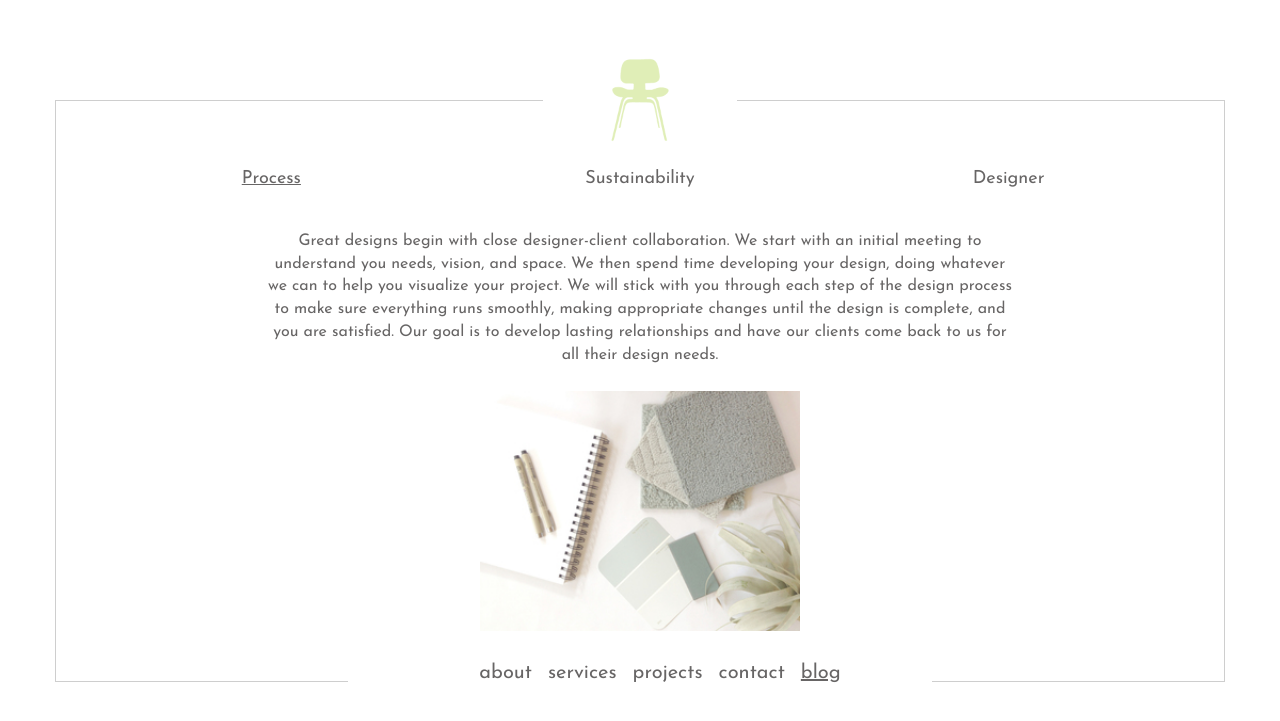
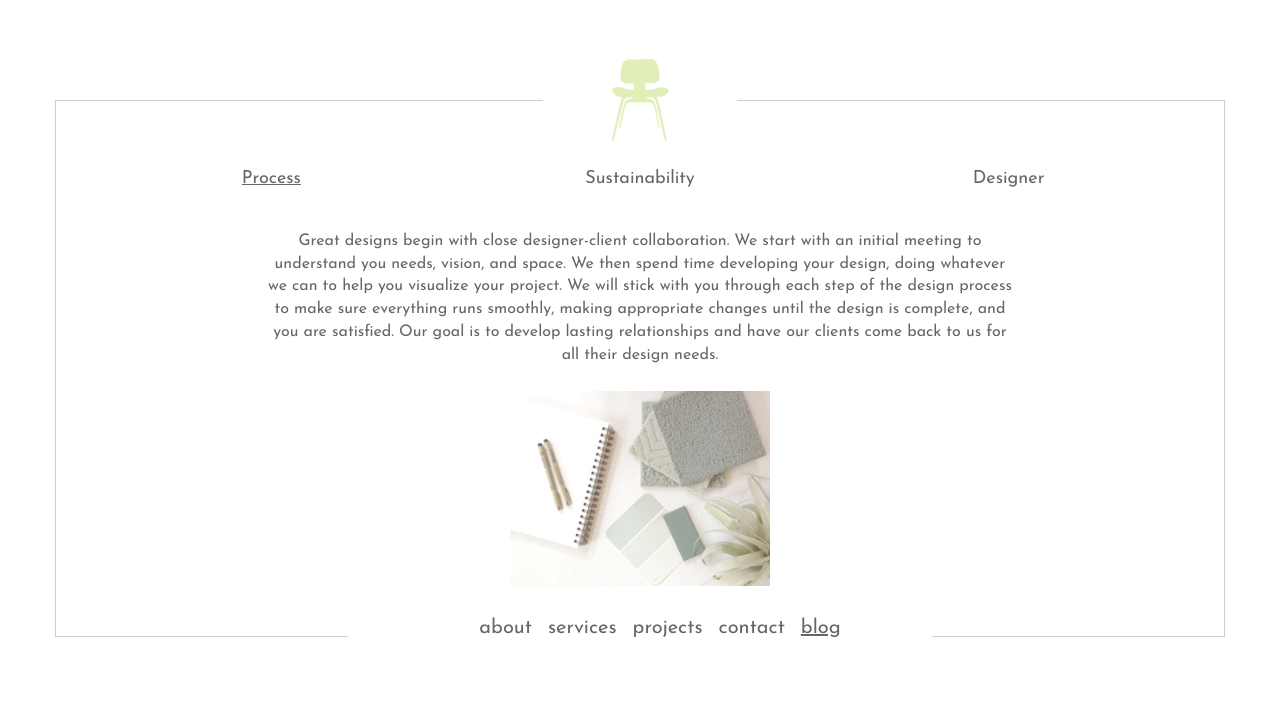
Before and after one commit to aldridgeinteriors/aldridgeinteriors.github.io, a Jekyll site: the page built from about.html, in a window 1280 px wide. Shown: the top 721 px of the page. Built offline with Jekyll 4.4.1, drawn with Linux system fonts in a browser that asks for light colours; nearby versions of some CDN libraries; Markdown is read by kramdown in place of the engine named in the settings.

Commit message:
updates contact and about image size

```diff
--- a/assets/css/app.css
+++ b/assets/css/app.css
@@ -66,7 +66,7 @@
     text-decoration: underline; }
 
 img#contact {
-  width: 80%;
+  width: 60%;
   margin-bottom: 16px; }
 
 div#contact {
@@ -81,7 +81,7 @@
 
 div.about-text img {
   margin-top: 24px;
-  width: 320px; }
+  width: 260px; }
 
 div.service-text ul {
   list-style-type: none;
```
